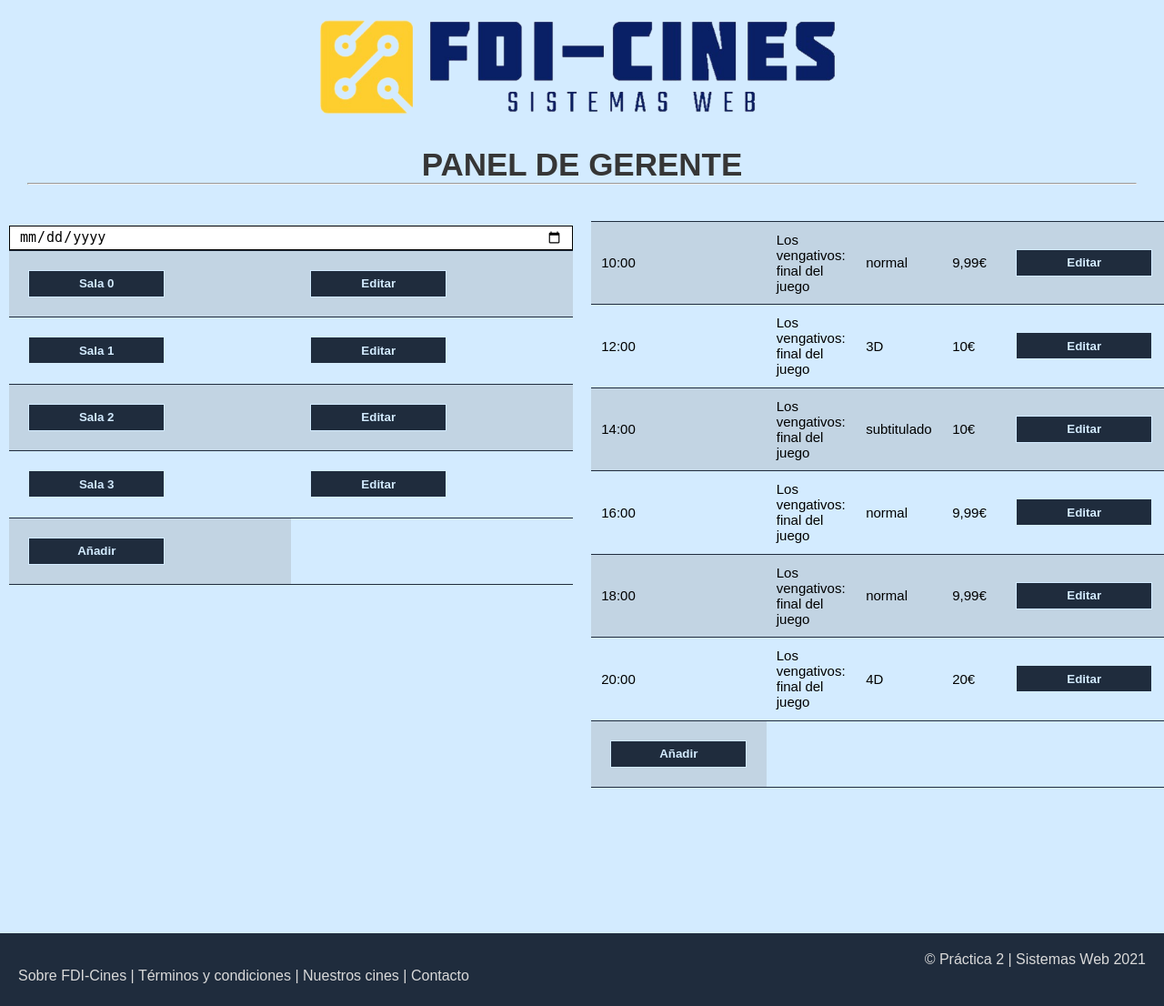
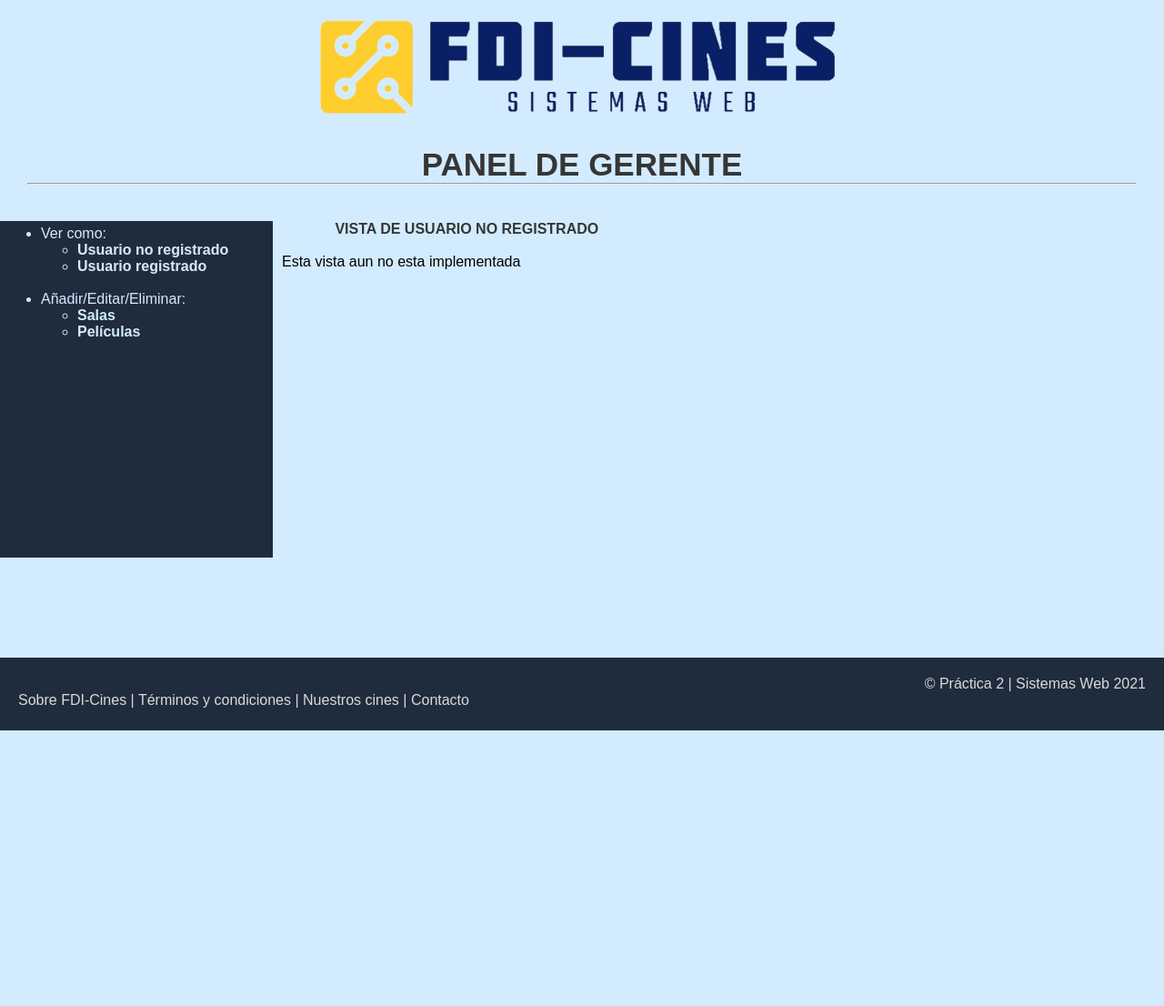
Before and after one commit to FerMdez/SW, a PHP site: page /panel_manager/index.php?state=us_u in a window 1280 px wide. Shown: the part 122-1228 px from the top of the page at 91% size. After the commit the page ends 925 px from the top, so only its background shows below. Run offline with PHP 8.4, Linux system fonts and the light colour scheme.

Commit message:
Cambiada la estructura de todo el panel
Cambiada la estructura de index, añadidos archivos php con cada vista del panel principal

```diff
--- a/panel_manager/index.php
+++ b/panel_manager/index.php
@@ -3,9 +3,16 @@
     session_start();
 
     require_once('../assets/php/template.php');
-    $template = new Template();
-	require_once('./session_dto.php');
-	require_once('./room_dto.php');
+	require_once('./panel_manager.php');
+
+	$template = new Template();
+
+	if(isset($_REQUEST['state'])) {
+        $panel = new Panel($_REQUEST['state']);
+    }
+    else {
+        $panel = new Panel('');
+    }
     // IMPORTANTE:
     //  VERIFICAR QUE ES MANAGER(GERENTE), SI NO, MOSTRAR MENSAJE DE "ERROR"
 ?>
@@ -29,89 +36,32 @@
             $template->print_main();
         ?>
 
-     <!-- Panel -->
+		<!-- Panel -->
         <div class="row">
-		<?php if(isset($_GET['edit_sessions'])){ ?>
-			<!-- Edit sessions panels -->
-			<p> Esto es solo una prueba para poder diseñar la vista de editar y añadir sesiones. hay 98% de probabilidades de que este mal o no sea optimo la forma de haber llegado a este panel <p>
-			<td> <button type="button" onClick="Javascript:window.location.href = 'index.php';")>Volver</button> </td>
-
-		<?php } elseif(isset($_GET['edit_rooms'])){ ?>
-			<!-- Edit rooms panels -->
-			<p> Esto es solo una prueba para poder diseñar la vista de editar y añadir salas. hay 94% de probabilidades de que este mal o no sea optimo la forma de haber llegado a este panel <p>
-			<td> <button type="button" onClick="Javascript:window.location.href = 'index.php';")>Volver</button> </td>
-
-
-		<?php } else { ?>
-            <!-- Choose Rooms and Date -->
-            <div class="column left">
-                <input type="date" name="fecha" min="2021-01-01" max="2031-12-31">
-                <?php
-                    $r1 = new RoomDTO(0,20,20);
-                    $r2 = new RoomDTO(1,10,30);
-                    $r3 = new RoomDTO(2,30,10);
-                    $r4 = new RoomDTO(3,15,15);
-                    $rooms = array($r1, $r2, $r3, $r4);
-
-                    function drawRooms($ros){
-                        echo "<table>";
-                        foreach($ros as $r){
-                        echo "
-                    <tr>
-                        <td> <button type=\"button\"> Sala ". $r->getId() ."</button> </td>
-                        <td> <button type=\"button\" onClick=\"Javascript:window.location.href = 'index.php?edit_rooms=true';\")\">Editar</button> </td>
-                    </tr>";
-                        }
-                        echo "
-                        <tr>
-                            <td> <button type=\"button\" onClick=\"Javascript:window.location.href = 'index.php?edit_rooms=true';\")\">Añadir</button> </td>
-                        </tr>
-                </table>\n";
-                    }
-
-                    drawRooms($rooms);
-				?>
+            <!-- Left Sidebar -->
+			<div class="sidebar left">
+                <ul>
+                    <li>Ver como:</li>
+                    <ul>
+                        <li><a href="index.php?state=us_u">Usuario no registrado</a></li>
+                        <li><a href="index.php?state=us_r">Usuario registrado</a></li>
+                    </ul><br />
+                    <li>Añadir/Editar/Eliminar:</li>
+                    <ul>
+                        <li><a href="index.php?state=rooms">Salas</a></li>
+                        <li><a href="index.php?state=sessions">Películas</a></li>
+                    </ul>
+                </ul>
             </div>
-            <!-- Sessions List -->
+            <!-- Contents -->
             <div class="row">
-				<div class="column left">
+                <div class="column middle">
 					<?php
-
-					$s1 = new SessionDTO(0,"HOY","10:00","9,99€","normal","Los vengativos: final del juego");
-					$s2 = new SessionDTO(1,"HOY","12:00","10€","3D","Los vengativos: final del juego");
-					$s3 = new SessionDTO(2,"HOY","14:00","10€","subtitulado","Los vengativos: final del juego");
-					$s4 = new SessionDTO(3,"HOY","16:00","9,99€","normal","Los vengativos: final del juego");
-					$s5 = new SessionDTO(4,"HOY","18:00","9,99€","normal","Los vengativos: final del juego");
-					$s6 = new SessionDTO(5,"HOY","20:00","20€","4D","Los vengativos: final del juego");
-					$sessions = array($s1, $s2, $s3, $s4, $s5, $s6);
-
-					function drawSessions($ses){
-
-						echo "<table>";
-							foreach($ses as $s){
-							echo "
-								<tr>
-									<td>" . $s->getStartTime() . "</td>
-									<td>" . $s->getFilm() . "</td>
-									<td>" . $s->getFormat() . "</td>
-									<td>". $s->getSeatPrice() . "</td>
-									<td> <button type=\"button\" onClick=\"Javascript:window.location.href = 'index.php?edit_sessions=true';\")\">Editar</button> </td>
-								</tr>";
-							}
-							echo "
-								<tr>
-									<td> <button type=\"button\" onClick=\"Javascript:window.location.href = 'index.php?edit_sessions=true';\")\">Añadir</button> </td>
-								</tr>
-					</table>";
-					}
-					drawSessions($sessions);
+						$panel->showPanel();
 					?>
-
-				</div>
-				<div class="column side"></div>
-			</div>
-			<?php }  ?>
-
+                </div>
+            </div>
+		</div>
         <!-- Footer -->
         <?php
             $template->print_footer();
--- /dev/null
+++ b/panel_manager/panel_manager.php
@@ -0,0 +1,21 @@
+<?php
+    class Panel {
+        public $state;
+
+        function __construct($panel){
+            $this->state = $panel;
+        }
+
+        function showPanel() {
+            switch($this->state) {
+				case 'us_u': require('user_unregistered_view.php'); break;
+                case 'us_r': require('user_registered_view.php'); break;
+                case 'rooms': require('manage_rooms.php');  break;
+                case 'sessions': require('manage_sessions.php'); break;
+                default: echo "<h1>BIENVENIDO AL PANEL DE GERENTE </h1>
+						<br>
+							<p> Espero que este pasando un buen dia </p>\n"; break;
+            }
+        }
+    }
+?>
--- /dev/null
+++ b/panel_manager/user_registered_view.php
@@ -0,0 +1,3 @@
+<h1> Vista de usuario registrado </h1>
+<br>
+<p>	Esta vista aun no esta implementada </p>
--- /dev/null
+++ b/panel_manager/user_unregistered_view.php
@@ -0,0 +1,3 @@
+<h1> Vista de usuario no registrado </h1>
+<br>
+<p>	Esta vista aun no esta implementada </p>
```
Also changed, not shown: panel_manager/manage_rooms.php (added, +26 -0 lines), panel_manager/manage_sessions.php (added, +59 -0 lines).
